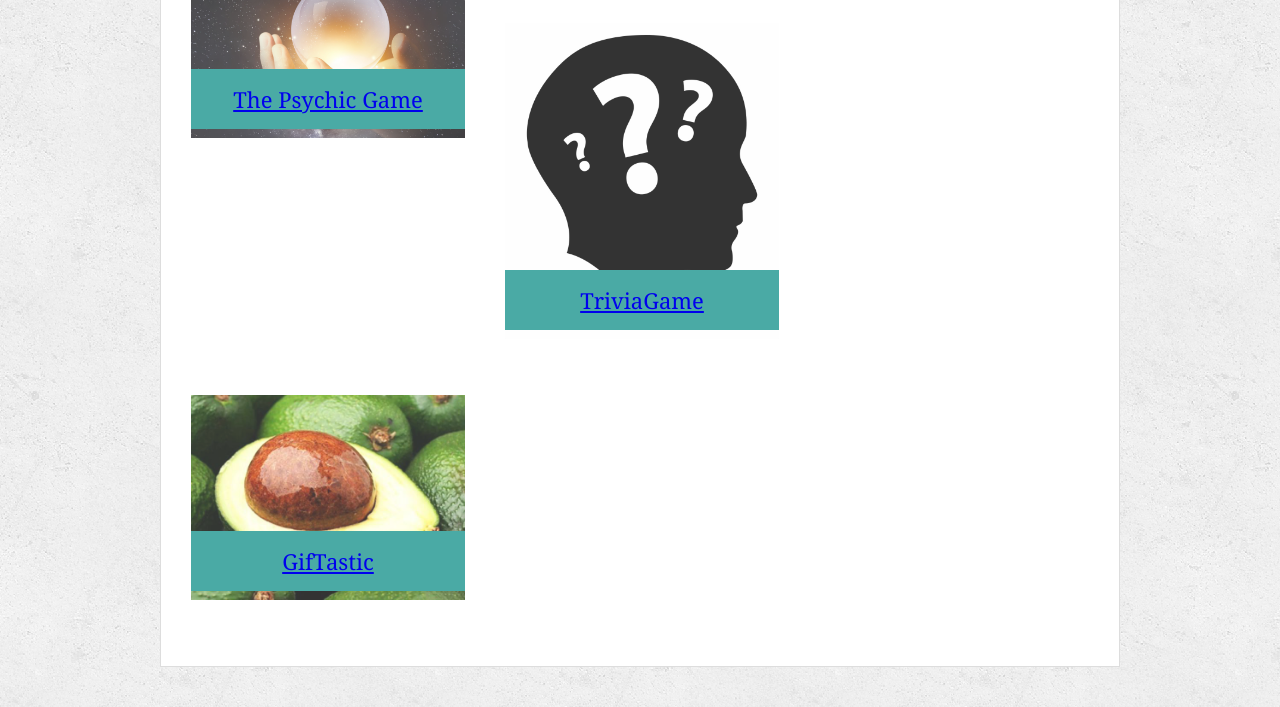
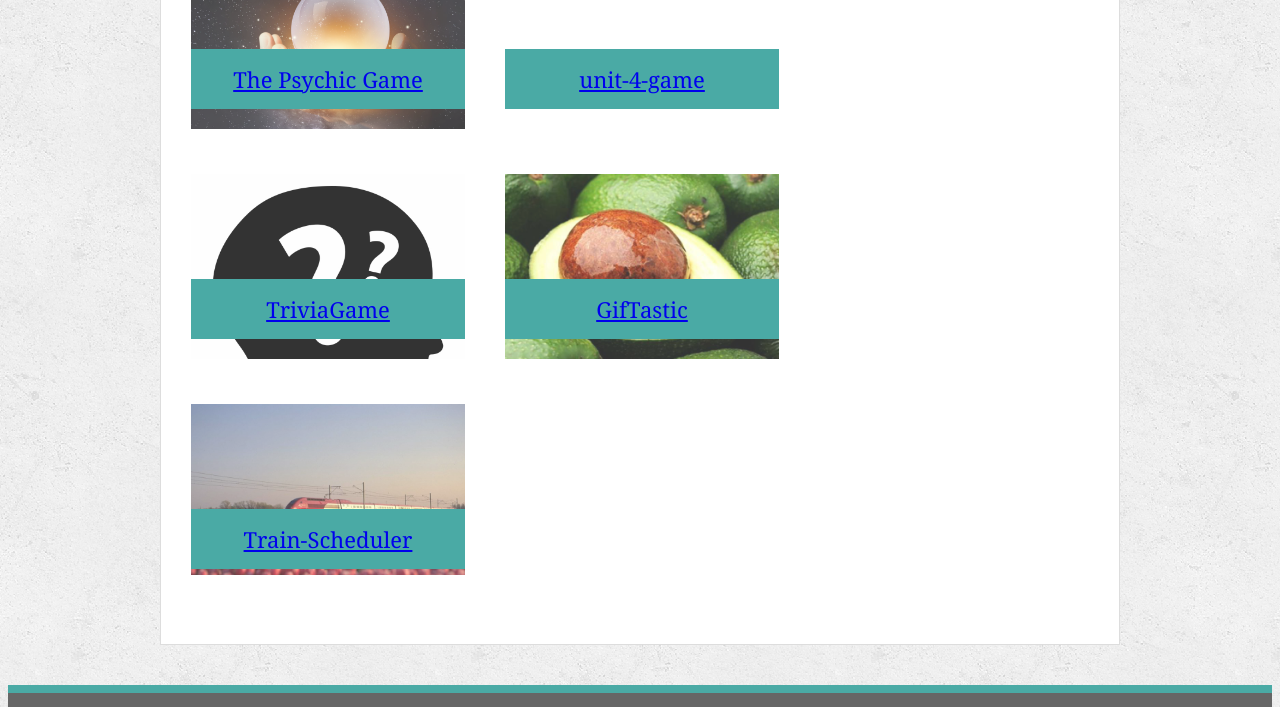
Before and after one commit to hazelreyes/Responsive-Portfolio, a plain HTML site: page portfolio.html in a window 1280 px wide. Shown: the part 362-1069 px from the top of the page. Drawn offline with Linux system fonts and the light colour scheme.

Commit message:
added train app to portfolio

```diff
--- a/portfolio.html
+++ b/portfolio.html
@@ -44,6 +44,11 @@
         <img src="avocado.jpg" alt="GifTastic">
         <h3><a href="https://hazelreyes.github.io/GifTastic/index.html" target="_blank">GifTastic</a></h3>
       </div>
+
+      <div class="work">
+        <img src="train.jpg" alt="Train-Scheduler">
+        <h3><a href="https://hazelreyes.github.io/Train-Scheduler/indexl.html" target="_blank">Train-Scheduler</a></h3>
+      </div>
       </section>
   </div>
 
--- a/style.css
+++ b/style.css
@@ -140,6 +140,7 @@ h3, h2 {
   position: relative;
   float: left;
   width: 274px;
+  height: 185px;
   margin: 20px 0 25px;
   overflow: auto;
 }
```
Also changed, not shown: train.jpg (added).
